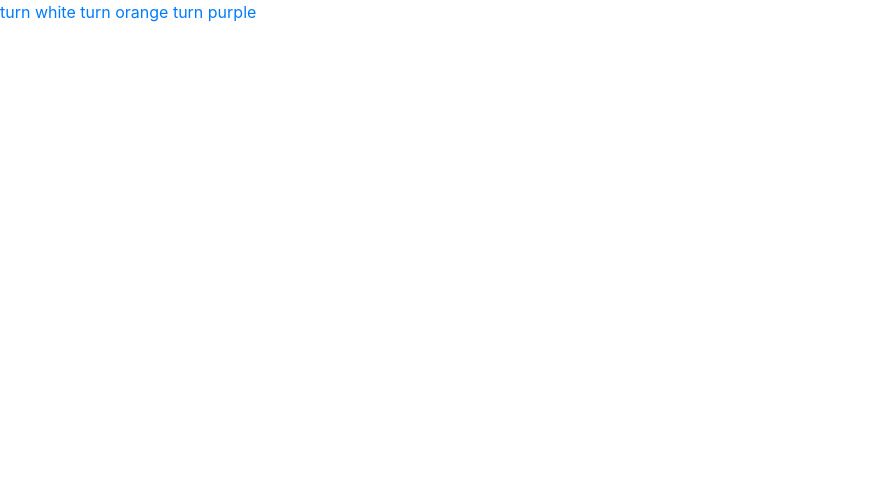
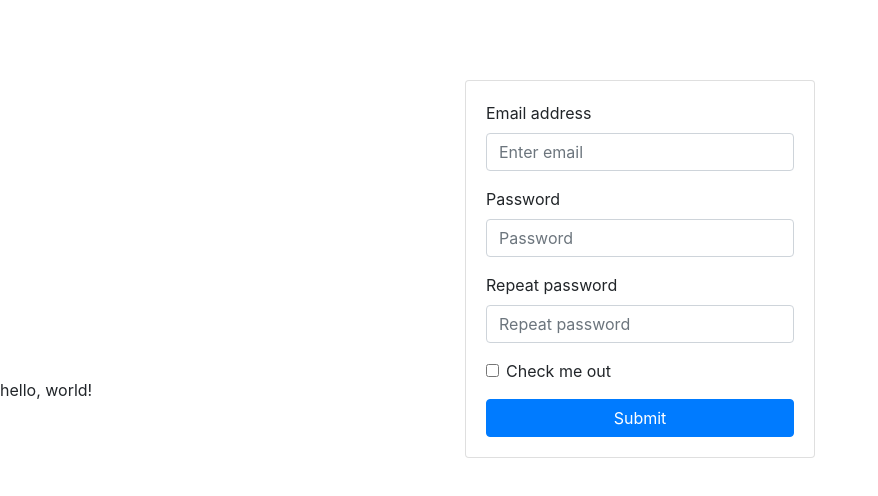
Before and after one commit to QKTeam/app.mc, a website built with webpack: page index.html in a window 1280 px wide. Shown: the whole page, without its empty margins (0-878 px from the left). Built offline with nearby package versions, Linux system fonts and the light colour scheme.

Commit message:
add register

```diff
--- a/index.html
+++ b/index.html
@@ -1,13 +1,47 @@
 <!DOCTYPE html>
 <html>
+
 <head>
-    <meta charset="utf-8" />
-    <title></title>
-    <script src="./build/main.bundle.js"></script>
+  <meta charset="utf-8" />
+  <title></title>
+  <script src="./build/main.bundle.js"></script>
 </head>
+
 <body>
-    <a href="#/">turn white</a>
-    <a href="#/orange">turn orange</a>
-    <a href="#/purple">turn purple</a>
+  <div style="width: 100%; position: relative; top: 80px">
+    <div class="card" style="width: 350px; margin: auto">
+      <div class="card-body">
+        <form onsubmit="return false">
+          <div class="form-group">
+            <label for="email">Email address</label>
+            <input
+              id="email"
+              type="email"
+              class="form-control"
+              aria-describedby="emailHelp"
+              placeholder="Enter email">
+          </div>
+          <div class="form-group">
+            <label for="password">Password</label>
+            <input type="password" class="form-control" id="password" placeholder="Password">
+          </div>
+          <div class="form-group">
+            <label for="repeatPassword">Repeat password</label>
+            <input
+              type="password"
+              class="form-control"
+              id="repeatPassword"
+              placeholder="Repeat password">
+          </div>
+          <div class="form-group form-check">
+            <input type="checkbox" class="form-check-input" id="exampleCheck1">
+            <label class="form-check-label" for="exampleCheck1">Check me out</label>
+          </div>
+          <button type="submit" class="btn btn-primary" style="width: 100%">Submit</button>
+        </form>
+      </div>
+    </div>
+  </div>
 </body>
+
 </html>
--- /dev/null
+++ b/src/js/auth/register.js
@@ -0,0 +1,49 @@
+function register() {
+  function submit() {
+    console.log('haha');
+  }
+
+  const element = ''
+    + '<div style="width: 100%; position: relative; top: 80px">'
+      + '<div class="card" style="width: 350px; margin: auto">'
+        + '<div class="card-body">'
+          + '<form onsubmit="return false">'
+            + '<div class="form-group">'
+              + '<label for="email">Email address</label>'
+              + '<input '
+                + 'id="email" '
+                + 'type="email" '
+                + 'class="form-control" '
+                + 'aria-describedby="emailHelp" '
+                + 'placeholder="Enter email">'
+            + '</div>'
+            + '<div class="form-group">'
+              + '<label for="password">Password</label>'
+              + '<input type="password" class="form-control" id="password" placeholder="Password">'
+            + '</div>'
+            + '<div class="form-group">'
+              + '<label for="repeatPassword">Repeat password</label>'
+              + '<input '
+                + 'type="password" '
+                + 'class="form-control" '
+                + 'id="repeatPassword" '
+                + 'placeholder="Repeat password">'
+            + '</div>'
+            + '<div class="form-group form-check">'
+              + '<input type="checkbox" class="form-check-input" id="exampleCheck1">'
+              + '<label class="form-check-label" for="exampleCheck1">Check me out</label>'
+            + '</div>'
+            + '<button id="register-submit" type="submit" class="btn btn-primary" style="width: 100%">Submit</button>'
+          + '</form>'
+        + '</div>'
+      + '</div>'
+    + '</div>';
+
+  document.body.innerHTML = element;
+
+  document.querySelector('#register-submit').addEventListener('click', () => {
+    submit();
+  });
+}
+
+export default register;
--- a/src/router/index.js
+++ b/src/router/index.js
@@ -1,20 +1,13 @@
 import Router from './Router';
-
-// change Page anything
-function changeBgColor(color) {
-  document.body.style.backgroundColor = color;
-}
+import * as Components from '../js';
 
 const router = new Router();
 
 router.route('/', () => {
-  changeBgColor('white');
+  Components.default();
 });
-router.route('/orange', () => {
-  changeBgColor('orange');
-});
-router.route('/purple', () => {
-  changeBgColor('purple');
+router.route('/register', () => {
+  Components.register();
 });
 
 export default router;
```
